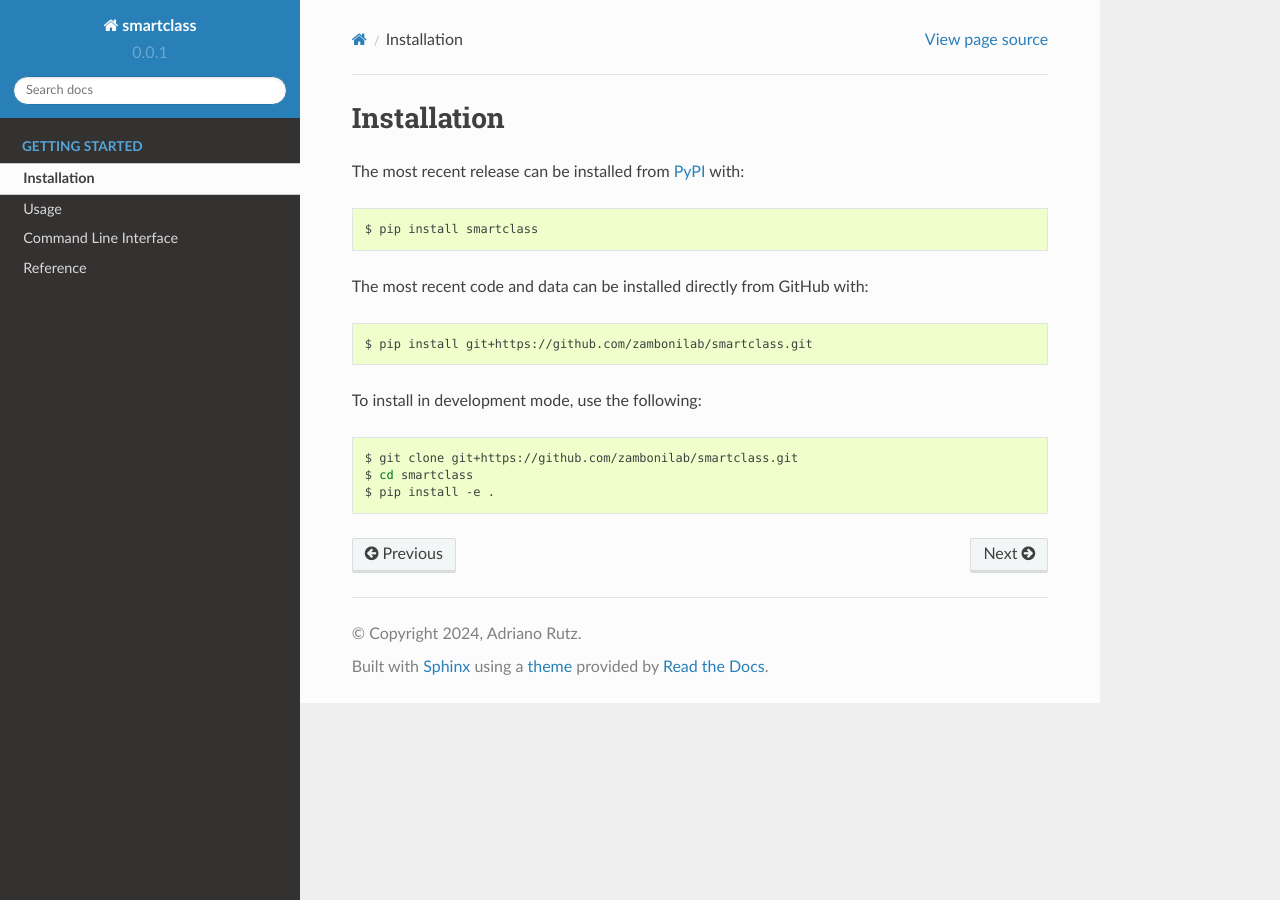
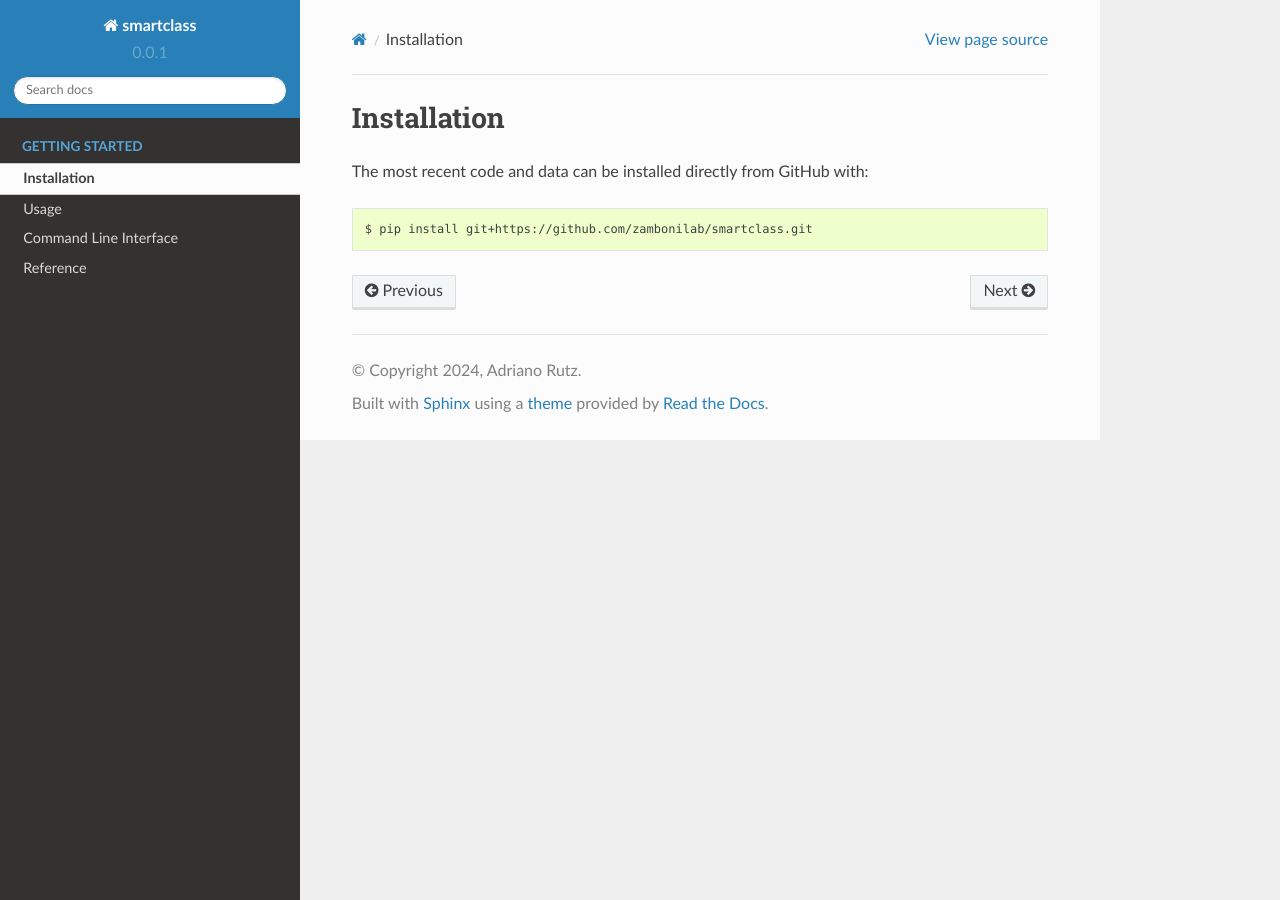
Before and after one commit to zamboni-lab/smartclass, a Sphinx documentation site: the page built from docs/source/installation.rst, in a window 1280 px wide. Built offline with Sphinx 7.4.7 and the Read the Docs theme 2.0.0, drawn with Linux system fonts in a browser that asks for light colours.

Commit message:
docs: update installation instructions and API docstring

```diff
--- a/docs/source/installation.rst
+++ b/docs/source/installation.rst
@@ -1,22 +1,7 @@
 Installation
 ============
-The most recent release can be installed from
-`PyPI <https://pypi.org/project/smartclass>`_ with:
-
-.. code-block:: shell
-
-    $ pip install smartclass
-
 The most recent code and data can be installed directly from GitHub with:
 
 .. code-block:: shell
 
     $ pip install git+https://github.com/zambonilab/smartclass.git
-
-To install in development mode, use the following:
-
-.. code-block:: shell
-
-    $ git clone git+https://github.com/zambonilab/smartclass.git
-    $ cd smartclass
-    $ pip install -e .
```
Also changed, not shown: 1 other file.
